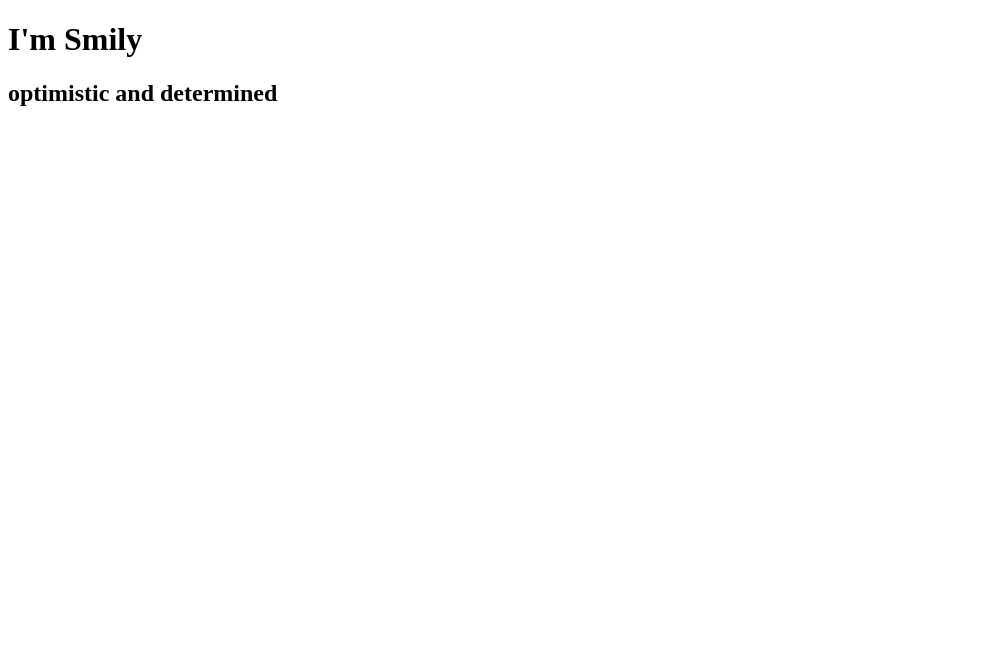
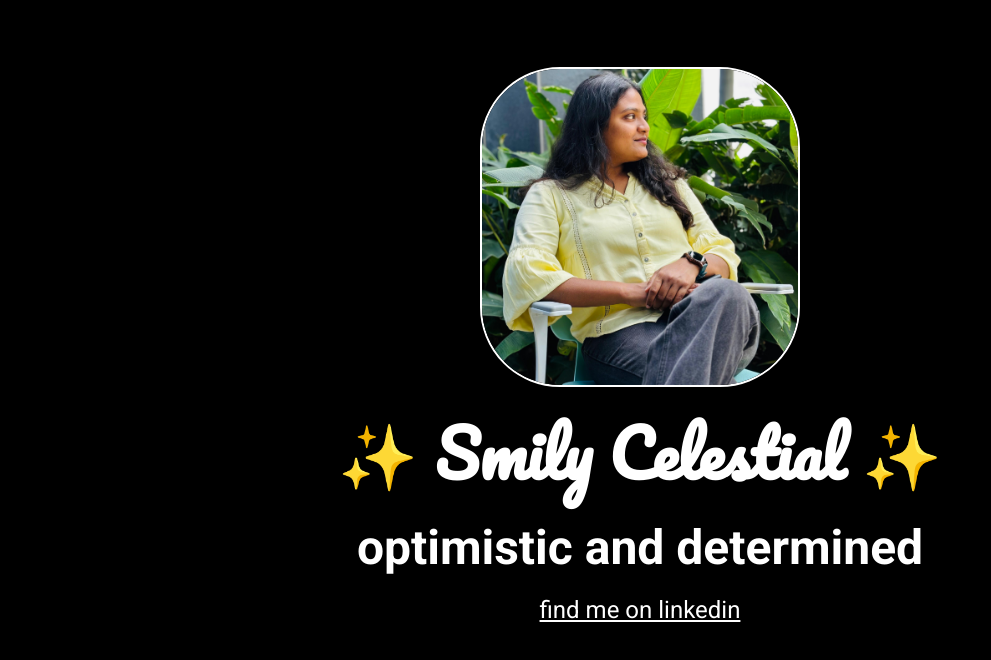
Before and after one commit to smilycelestial/smilycelestial_website, a plain HTML site: page index.html in a window 1280 px wide. Shown: the whole page, without its empty margins (0-991 px from the left). Drawn offline with Linux system fonts and the light colour scheme.

Commit message:
updated code

```diff
--- /dev/null
+++ b/index.css
@@ -0,0 +1,54 @@
+* {
+  margin: 0;
+  padding: 0;
+  box-sizing: border-box;
+}
+
+body {
+  display: flex;
+  justify-content: center;
+  align-items: center;
+  height: 100vh;
+  background-color: #000000;
+  color: #fff;
+}
+
+div {
+  display: flex;
+  flex-direction: column;
+  justify-content: center;
+  align-items: center;
+  height: 100vh;
+}
+
+h1 {
+  text-align: center;
+  font-family: "Pacifico", cursive;
+  margin-bottom: 10px;
+  font-size: 4rem;
+}
+
+h4 {
+  text-align: center;
+  font-family: "Roboto", sans-serif;
+  font-size: 3rem;
+  margin-bottom: 20px;
+}
+
+img {
+  width: 20rem;
+  height: 20rem;
+  object-fit: cover;
+  border-radius: 5rem;
+  border: 2px solid #fff;
+  margin-bottom: 10px;
+  margin-top: -100px;
+}
+
+a {
+  text-decoration: underline;
+  color: #fff;
+  font-family: "Roboto", sans-serif;
+  font-size: 1.5rem;
+  margin-bottom: 10px;
+}
--- a/index.html
+++ b/index.html
@@ -5,9 +5,25 @@
     <meta name="viewport" content="width=device-width, initial-scale=1.0" />
 
     <title>Smily Celestial</title>
+
+    <!-- <style link="index.css"></style> -->
+    <link
+      href="https://fonts.googleapis.com/css2?family=Pacifico&family=Roboto:ital,wght@0,100..900;1,100..900&display=swap"
+      rel="stylesheet"
+    />
+    <link rel="stylesheet" href="index.css" />
   </head>
   <body>
-    <h1>I'm Smily</h1>
-    <h2>optimistic and determined</h2>
+    <div>
+      <img src="image.jpeg" alt="Smily Celestial" />
+      <h1>✨ Smily Celestial ✨</h1>
+      <h4>optimistic and determined</h4>
+      <!-- link to my social media -->
+      <a
+        href="https://www.linkedin.com/in/smily-celestial-darla-b10389367/"
+        target="_blank"
+        >find me on linkedin</a
+      >
+    </div>
   </body>
 </html>
```
Also changed, not shown: image.jpeg (added).
